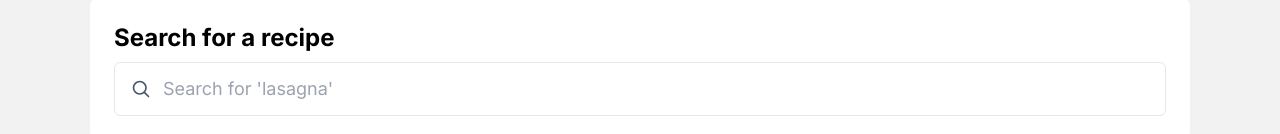
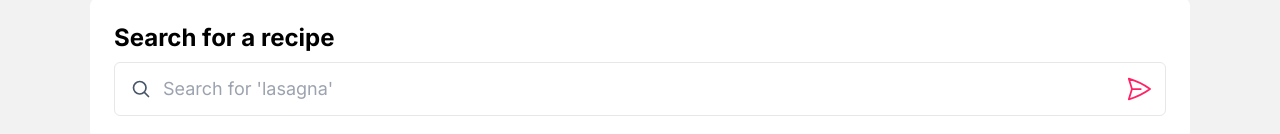
Before and after one commit to Poxie/sharefood, a Next.js app in the folder frontend/: page / in a window 1280 px wide. Shown: the part 818-952 px from the top of the page. Built offline with nearby package versions, Linux system fonts and the light colour scheme; no server answers.

Commit message:
Use new button prop name

```diff
--- a/frontend/components/home/HomeSearch.tsx
+++ b/frontend/components/home/HomeSearch.tsx
@@ -18,7 +18,7 @@ export default function HomeSearch() {
                 className="text-lg"
                 placeholder={t('search.placeholder')}
                 icon={<SearchIcon className="w-5" />}
-                submitIcon={<SendIcon className="w-7" />}
+                buttonIcon={<SendIcon className="w-7" />}
             />
         </div>
     )
```
